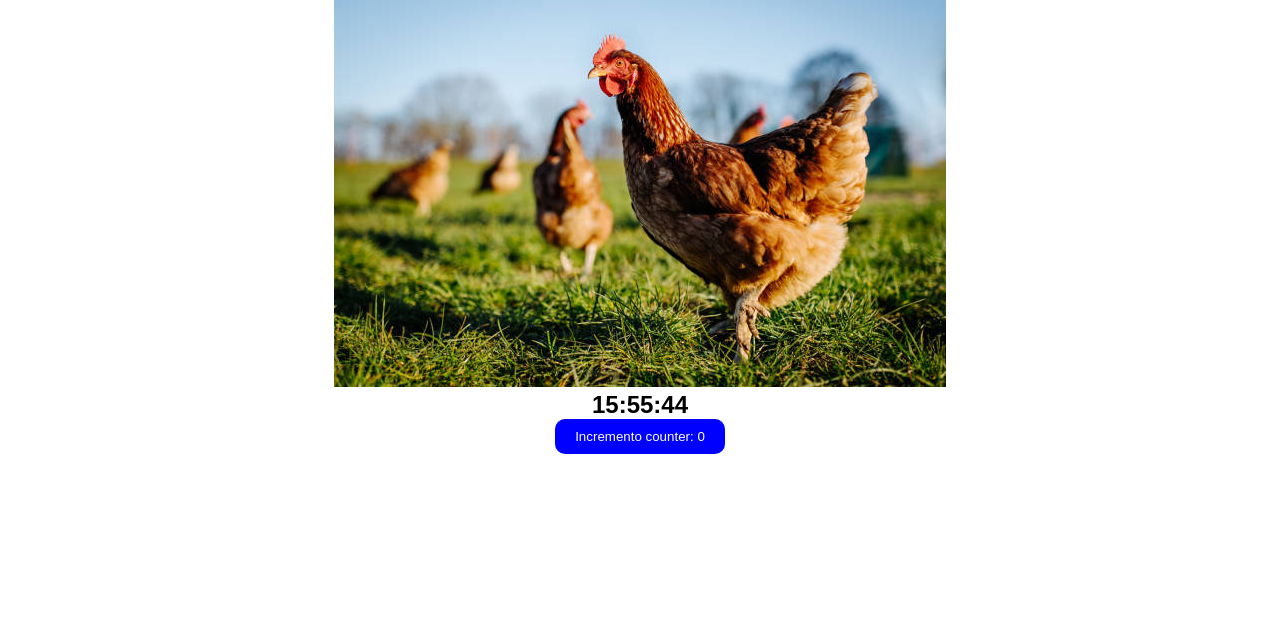
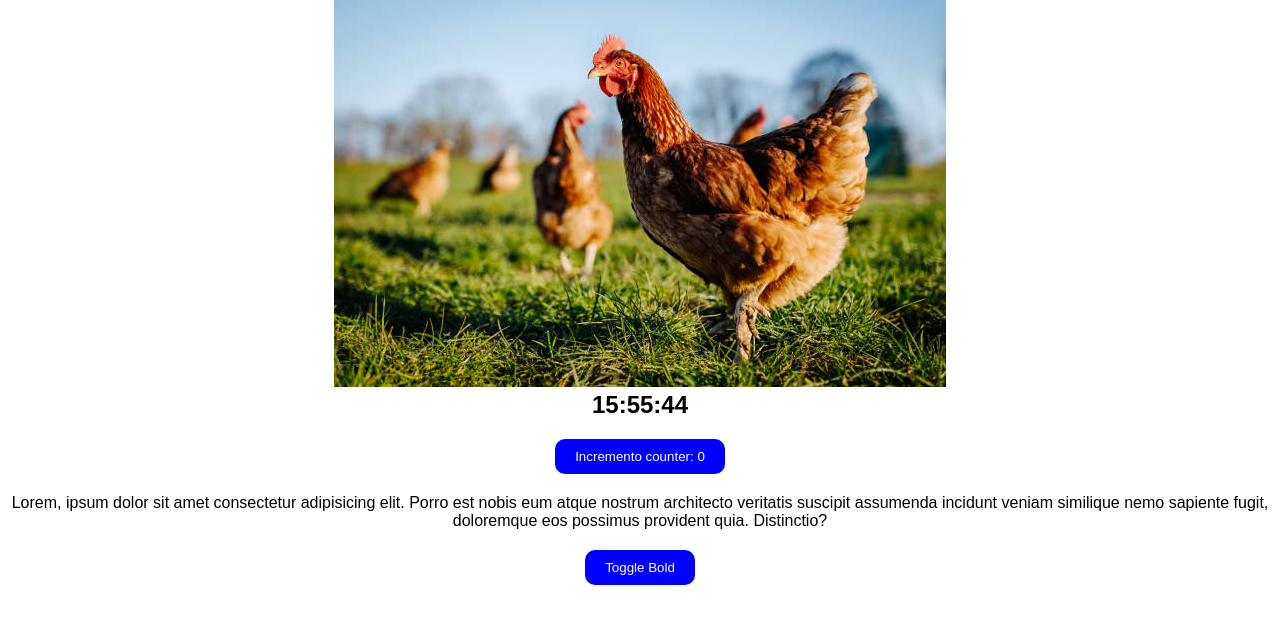
Before and after one commit to alessandrodamato/vue-hello, a plain HTML site: page index.html in a window 1280 px wide. Shown: the part 58-682 px from the top of the page. Drawn offline with nearby package versions, Linux system fonts and the light colour scheme.

Commit message:
[add] bonus toggle bold forma compatta

```diff
--- a/assets/js/script.js
+++ b/assets/js/script.js
@@ -8,6 +8,7 @@ createApp({
       immagine: 'assets/img/polli.jpg',
       clock: '00:00:00',
       counter: 0,
+      isBold: false,
     }
   },
 
@@ -25,6 +26,7 @@ createApp({
         this.printClock();
       }, 1000)
     },
+
   },
 
   mounted(){
--- a/assets/style/style.css
+++ b/assets/style/style.css
@@ -10,6 +10,7 @@ body{
 }
 
 button {
+  margin: 20px 0;
   padding: 10px 20px;
   border: none;
   border-radius: 10px;
@@ -20,3 +21,7 @@ button {
 button:hover{
   background-color: rgba(0, 0, 255, .7);
 }
+
+.bold{
+  font-weight: bold;
+}
--- a/index.html
+++ b/index.html
@@ -21,6 +21,13 @@
 
     <button @click="counter++">Incremento counter: {{counter}}</button>
 
+    <p :class="{'bold' : isBold}">
+      Lorem, ipsum dolor sit amet consectetur adipisicing elit. Porro est nobis eum atque nostrum architecto veritatis suscipit assumenda incidunt veniam similique nemo sapiente fugit, doloremque eos possimus provident quia. Distinctio?
+    </p>
+
+    <button @click="isBold = !isBold">Toggle Bold</button>
+
+
   </div>
 
   <script src="assets/js/script.js"></script>
```
